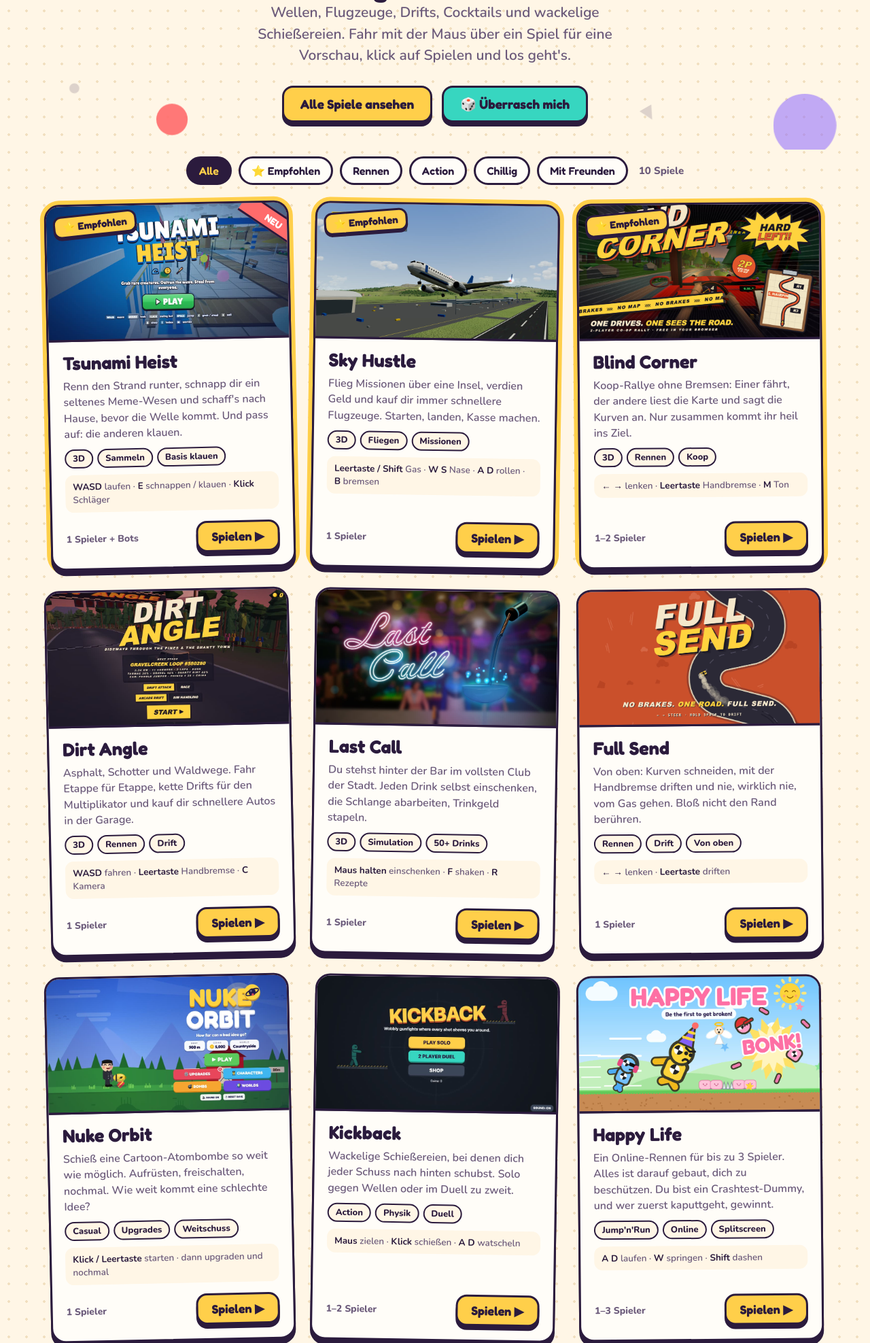
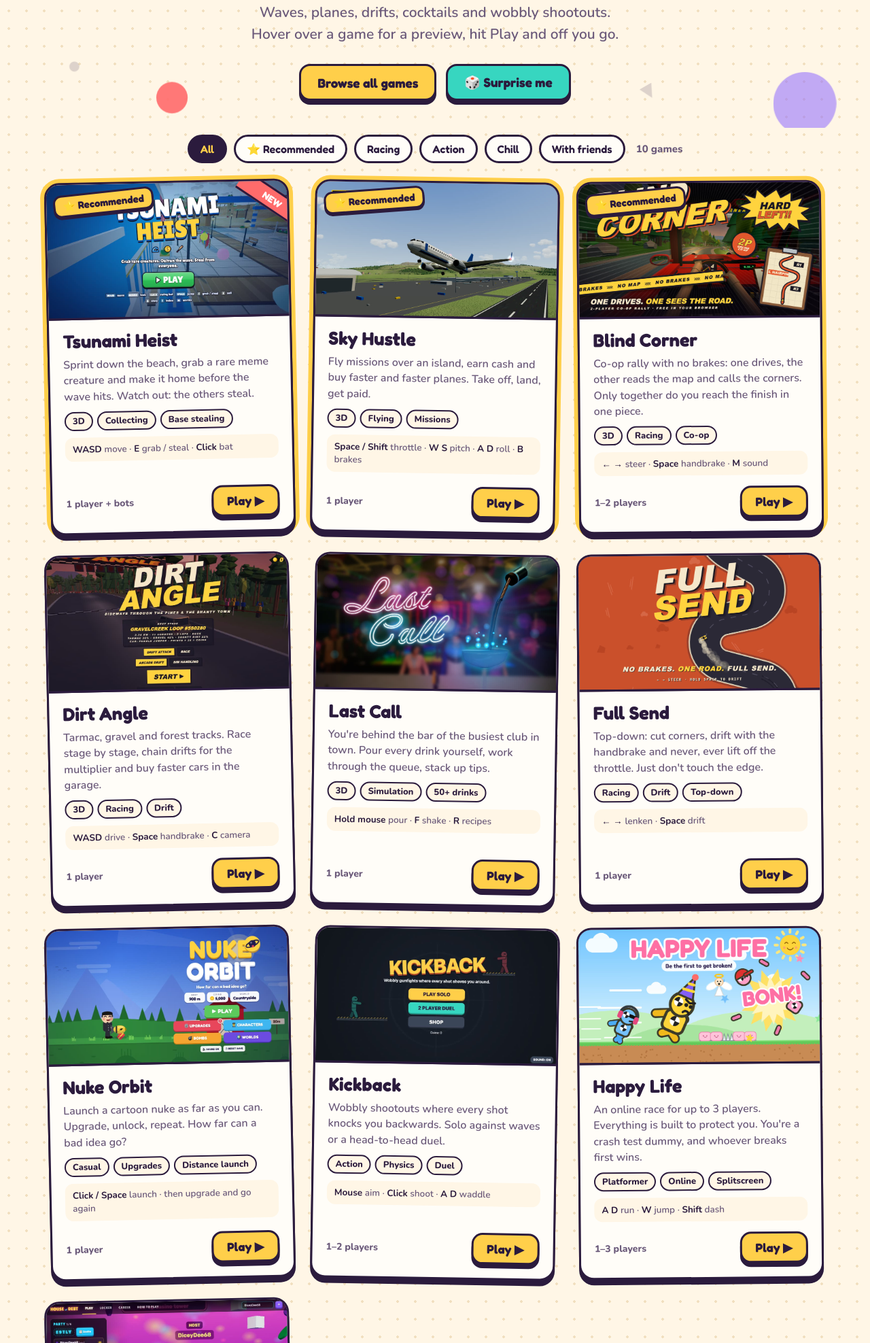
Before and after one commit to GameHalll/gamehalll.github.io, a plain HTML site: page index.html in a window 1280 px wide. Shown: the part 231-2206 px from the top of the page at 68% size. Drawn offline with nearby package versions, Linux system fonts and the light colour scheme.

Commit message:
Translate arcade page to English
Co-Authored-By: Claude Opus 5.5 <noreply@anthropic.com>

```diff
--- a/index.html
+++ b/index.html
@@ -1,9 +1,9 @@
 <!doctype html>
-<html lang="de">
+<html lang="en">
 <head>
 <meta charset="utf-8">
 <meta name="viewport" content="width=device-width,initial-scale=1">
-<title>Die Spielhalle</title>
+<title>The Arcade</title>
 <link rel="preconnect" href="https://fonts.googleapis.com">
 <link rel="preconnect" href="https://fonts.gstatic.com" crossorigin>
 <link href="https://fonts.googleapis.com/css2?family=Fredoka:wght@500;600;700&family=Nunito:wght@600;700;800&display=swap" rel="stylesheet" media="print" onload="this.media='all'">
@@ -127,143 +127,143 @@ footer .heart{color:var(--coral)}
   <div class="shape" style="left:30%;top:30px">✦</div>
   <div class="shape" style="right:24%;bottom:30px;animation-duration:12s">▲</div>
   <div class="shape" style="left:8%;bottom:70px;animation-duration:22s">●</div>
-  <span class="badge">10 Spiele · alles selbst gebaut</span>
-  <h1><span class="w w1">Die</span> <span class="w w2">Spielhalle</span></h1>
-  <p class="lead">Wellen, Flugzeuge, Drifts, Cocktails und wackelige Schießereien. Fahr mit der Maus über ein Spiel für eine Vorschau, klick auf Spielen und los geht's.</p>
+  <span class="badge">10 games · all home-made</span>
+  <h1><span class="w w1">The</span> <span class="w w2">Arcade</span></h1>
+  <p class="lead">Waves, planes, drifts, cocktails and wobbly shootouts. Hover over a game for a preview, hit Play and off you go.</p>
   <div class="hero-actions">
-    <a class="btn" href="#spiele">Alle Spiele ansehen</a>
-    <button class="btn mint" id="random" type="button">🎲 Überrasch mich</button>
+    <a class="btn" href="#games">Browse all games</a>
+    <button class="btn mint" id="random" type="button">🎲 Surprise me</button>
   </div>
 </header>
 
 <nav class="bar" aria-label="Filter">
-  <button class="chip" aria-pressed="true" data-f="all">Alle</button>
-  <button class="chip" aria-pressed="false" data-f="rec">⭐ Empfohlen</button>
-  <button class="chip" aria-pressed="false" data-f="race">Rennen</button>
+  <button class="chip" aria-pressed="true" data-f="all">All</button>
+  <button class="chip" aria-pressed="false" data-f="rec">⭐ Recommended</button>
+  <button class="chip" aria-pressed="false" data-f="race">Racing</button>
   <button class="chip" aria-pressed="false" data-f="action">Action</button>
-  <button class="chip" aria-pressed="false" data-f="chill">Chillig</button>
-  <button class="chip" aria-pressed="false" data-f="multi">Mit Freunden</button>
+  <button class="chip" aria-pressed="false" data-f="chill">Chill</button>
+  <button class="chip" aria-pressed="false" data-f="multi">With friends</button>
   <span class="count" id="count"></span>
 </nav>
 
-<main id="spiele">
+<main id="games">
   <div class="grid" id="grid">
 
     <article class="card rec" data-cat="rec action multi" data-media="tsunami">
-      <div class="art"><img decoding="async" src="media/tsunami.jpg" alt="Tsunami Heist Startbildschirm"><span class="recbadge">⭐ Empfohlen</span><span class="tagnew">NEU</span><span class="hint">Vorschau lädt…</span><span class="timer"></span></div>
+      <div class="art"><img decoding="async" src="media/tsunami.jpg" alt="Tsunami Heist title screen"><span class="recbadge">⭐ Recommended</span><span class="tagnew">NEW</span><span class="hint">Preview loading…</span><span class="timer"></span></div>
       <div class="body">
         <h3>Tsunami Heist</h3>
-        <p>Renn den Strand runter, schnapp dir ein seltenes Meme-Wesen und schaff's nach Hause, bevor die Welle kommt. Und pass auf: die anderen klauen.</p>
-        <div class="tags"><span>3D</span><span>Sammeln</span><span>Basis klauen</span></div>
-        <div class="keys"><b>WASD</b> laufen · <b>E</b> schnappen / klauen · <b>Klick</b> Schläger</div>
-        <div class="foot"><span class="players">1 Spieler + Bots</span><a class="btn" href="tsunami-heist/">Spielen ▶</a></div>
+        <p>Sprint down the beach, grab a rare meme creature and make it home before the wave hits. Watch out: the others steal.</p>
+        <div class="tags"><span>3D</span><span>Collecting</span><span>Base stealing</span></div>
+        <div class="keys"><b>WASD</b> move · <b>E</b> grab / steal · <b>Click</b> bat</div>
+        <div class="foot"><span class="players">1 player + bots</span><a class="btn" href="tsunami-heist/">Play ▶</a></div>
       </div>
     </article>
 
     <article class="card rec" data-cat="rec chill" data-media="sky">
-      <div class="art"><img decoding="async" src="media/sky.jpg" alt="Sky Hustle Cover"><span class="recbadge">⭐ Empfohlen</span><span class="hint">Vorschau lädt…</span><span class="timer"></span></div>
+      <div class="art"><img decoding="async" src="media/sky.jpg" alt="Sky Hustle Cover"><span class="recbadge">⭐ Recommended</span><span class="hint">Preview loading…</span><span class="timer"></span></div>
       <div class="body">
         <h3>Sky Hustle</h3>
-        <p>Flieg Missionen über eine Insel, verdien Geld und kauf dir immer schnellere Flugzeuge. Starten, landen, Kasse machen.</p>
-        <div class="tags"><span>3D</span><span>Fliegen</span><span>Missionen</span></div>
-        <div class="keys"><b>Leertaste / Shift</b> Gas · <b>W S</b> Nase · <b>A D</b> rollen · <b>B</b> bremsen</div>
-        <div class="foot"><span class="players">1 Spieler</span><a class="btn" href="sky-hustle/">Spielen ▶</a></div>
+        <p>Fly missions over an island, earn cash and buy faster and faster planes. Take off, land, get paid.</p>
+        <div class="tags"><span>3D</span><span>Flying</span><span>Missions</span></div>
+        <div class="keys"><b>Space / Shift</b> throttle · <b>W S</b> pitch · <b>A D</b> roll · <b>B</b> brakes</div>
+        <div class="foot"><span class="players">1 player</span><a class="btn" href="sky-hustle/">Play ▶</a></div>
       </div>
     </article>
 
     <article class="card rec" data-cat="rec race multi" data-media="blind">
-      <div class="art"><img decoding="async" src="media/blind.jpg" alt="Blind Corner Cover"><span class="recbadge">⭐ Empfohlen</span><span class="hint">Vorschau lädt…</span><span class="timer"></span></div>
+      <div class="art"><img decoding="async" src="media/blind.jpg" alt="Blind Corner Cover"><span class="recbadge">⭐ Recommended</span><span class="hint">Preview loading…</span><span class="timer"></span></div>
       <div class="body">
         <h3>Blind Corner</h3>
-        <p>Koop-Rallye ohne Bremsen: Einer fährt, der andere liest die Karte und sagt die Kurven an. Nur zusammen kommt ihr heil ins Ziel.</p>
-        <div class="tags"><span>3D</span><span>Rennen</span><span>Koop</span></div>
-        <div class="keys"><b>← →</b> lenken · <b>Leertaste</b> Handbremse · <b>M</b> Ton</div>
-        <div class="foot"><span class="players">1–2 Spieler</span><a class="btn" href="full-send/index.html">Spielen ▶</a></div>
+        <p>Co-op rally with no brakes: one drives, the other reads the map and calls the corners. Only together do you reach the finish in one piece.</p>
+        <div class="tags"><span>3D</span><span>Racing</span><span>Co-op</span></div>
+        <div class="keys"><b>← →</b> steer · <b>Space</b> handbrake · <b>M</b> sound</div>
+        <div class="foot"><span class="players">1–2 players</span><a class="btn" href="full-send/index.html">Play ▶</a></div>
       </div>
     </article>
 
     <article class="card" data-cat="race" data-media="dirt">
-      <div class="art"><img decoding="async" src="media/dirt.jpg" alt="Dirt Angle Startbildschirm"><span class="hint">Vorschau lädt…</span><span class="timer"></span></div>
+      <div class="art"><img decoding="async" src="media/dirt.jpg" alt="Dirt Angle title screen"><span class="hint">Preview loading…</span><span class="timer"></span></div>
       <div class="body">
         <h3>Dirt Angle</h3>
-        <p>Asphalt, Schotter und Waldwege. Fahr Etappe für Etappe, kette Drifts für den Multiplikator und kauf dir schnellere Autos in der Garage.</p>
-        <div class="tags"><span>3D</span><span>Rennen</span><span>Drift</span></div>
-        <div class="keys"><b>WASD</b> fahren · <b>Leertaste</b> Handbremse · <b>C</b> Kamera</div>
-        <div class="foot"><span class="players">1 Spieler</span><a class="btn" href="drift-game/">Spielen ▶</a></div>
+        <p>Tarmac, gravel and forest tracks. Race stage by stage, chain drifts for the multiplier and buy faster cars in the garage.</p>
+        <div class="tags"><span>3D</span><span>Racing</span><span>Drift</span></div>
+        <div class="keys"><b>WASD</b> drive · <b>Space</b> handbrake · <b>C</b> camera</div>
+        <div class="foot"><span class="players">1 player</span><a class="btn" href="drift-game/">Play ▶</a></div>
       </div>
     </article>
 
     <article class="card" data-cat="chill" data-media="lastcall">
-      <div class="art"><img decoding="async" src="media/lastcall.jpg" alt="Last Call Cover"><span class="hint">Vorschau lädt…</span><span class="timer"></span></div>
+      <div class="art"><img decoding="async" src="media/lastcall.jpg" alt="Last Call Cover"><span class="hint">Preview loading…</span><span class="timer"></span></div>
       <div class="body">
         <h3>Last Call</h3>
-        <p>Du stehst hinter der Bar im vollsten Club der Stadt. Jeden Drink selbst einschenken, die Schlange abarbeiten, Trinkgeld stapeln.</p>
-        <div class="tags"><span>3D</span><span>Simulation</span><span>50+ Drinks</span></div>
-        <div class="keys"><b>Maus halten</b> einschenken · <b>F</b> shaken · <b>R</b> Rezepte</div>
-        <div class="foot"><span class="players">1 Spieler</span><a class="btn" href="last-call/">Spielen ▶</a></div>
+        <p>You're behind the bar of the busiest club in town. Pour every drink yourself, work through the queue, stack up tips.</p>
+        <div class="tags"><span>3D</span><span>Simulation</span><span>50+ drinks</span></div>
+        <div class="keys"><b>Hold mouse</b> pour · <b>F</b> shake · <b>R</b> recipes</div>
+        <div class="foot"><span class="players">1 player</span><a class="btn" href="last-call/">Play ▶</a></div>
       </div>
     </article>
 
     <article class="card" data-cat="race" data-media="fullsend">
-      <div class="art"><img decoding="async" src="media/fullsend.jpg" alt="Full Send Cover"><span class="hint">Vorschau lädt…</span><span class="timer"></span></div>
+      <div class="art"><img decoding="async" src="media/fullsend.jpg" alt="Full Send Cover"><span class="hint">Preview loading…</span><span class="timer"></span></div>
       <div class="body">
         <h3>Full Send</h3>
-        <p>Von oben: Kurven schneiden, mit der Handbremse driften und nie, wirklich nie, vom Gas gehen. Bloß nicht den Rand berühren.</p>
-        <div class="tags"><span>Rennen</span><span>Drift</span><span>Von oben</span></div>
-        <div class="keys"><b>← →</b> lenken · <b>Leertaste</b> driften</div>
-        <div class="foot"><span class="players">1 Spieler</span><a class="btn" href="full-send/topdown.html">Spielen ▶</a></div>
+        <p>Top-down: cut corners, drift with the handbrake and never, ever lift off the throttle. Just don't touch the edge.</p>
+        <div class="tags"><span>Racing</span><span>Drift</span><span>Top-down</span></div>
+        <div class="keys"><b>← →</b> lenken · <b>Space</b> drift</div>
+        <div class="foot"><span class="players">1 player</span><a class="btn" href="full-send/topdown.html">Play ▶</a></div>
       </div>
     </article>
 
     <article class="card" data-cat="chill" data-media="nuke">
-      <div class="art"><img decoding="async" src="media/nuke.jpg" alt="Nuke Orbit Startbildschirm"><span class="hint">Vorschau lädt…</span><span class="timer"></span></div>
+      <div class="art"><img decoding="async" src="media/nuke.jpg" alt="Nuke Orbit title screen"><span class="hint">Preview loading…</span><span class="timer"></span></div>
       <div class="body">
         <h3>Nuke Orbit</h3>
-        <p>Schieß eine Cartoon-Atombombe so weit wie möglich. Aufrüsten, freischalten, nochmal. Wie weit kommt eine schlechte Idee?</p>
-        <div class="tags"><span>Casual</span><span>Upgrades</span><span>Weitschuss</span></div>
-        <div class="keys"><b>Klick / Leertaste</b> starten · dann upgraden und nochmal</div>
-        <div class="foot"><span class="players">1 Spieler</span><a class="btn" href="nuke-orbit/">Spielen ▶</a></div>
+        <p>Launch a cartoon nuke as far as you can. Upgrade, unlock, repeat. How far can a bad idea go?</p>
+        <div class="tags"><span>Casual</span><span>Upgrades</span><span>Distance launch</span></div>
+        <div class="keys"><b>Click / Space</b> launch · then upgrade and go again</div>
+        <div class="foot"><span class="players">1 player</span><a class="btn" href="nuke-orbit/">Play ▶</a></div>
       </div>
     </article>
 
     <article class="card" data-cat="action multi" data-media="kickback">
-      <div class="art"><img decoding="async" src="media/kickback.jpg" alt="Kickback Startbildschirm"><span class="hint">Vorschau lädt…</span><span class="timer"></span></div>
+      <div class="art"><img decoding="async" src="media/kickback.jpg" alt="Kickback title screen"><span class="hint">Preview loading…</span><span class="timer"></span></div>
       <div class="body">
         <h3>Kickback</h3>
-        <p>Wackelige Schießereien, bei denen dich jeder Schuss nach hinten schubst. Solo gegen Wellen oder im Duell zu zweit.</p>
-        <div class="tags"><span>Action</span><span>Physik</span><span>Duell</span></div>
-        <div class="keys"><b>Maus</b> zielen · <b>Klick</b> schießen · <b>A D</b> watscheln</div>
-        <div class="foot"><span class="players">1–2 Spieler</span><a class="btn" href="kickback/">Spielen ▶</a></div>
+        <p>Wobbly shootouts where every shot knocks you backwards. Solo against waves or a head-to-head duel.</p>
+        <div class="tags"><span>Action</span><span>Physics</span><span>Duel</span></div>
+        <div class="keys"><b>Mouse</b> aim · <b>Click</b> shoot · <b>A D</b> waddle</div>
+        <div class="foot"><span class="players">1–2 players</span><a class="btn" href="kickback/">Play ▶</a></div>
       </div>
     </article>
 
     <article class="card" data-cat="action multi" data-media="happylife">
-      <div class="art"><img decoding="async" src="media/happylife.jpg" alt="Happy Life Cover"><span class="hint">Vorschau lädt…</span><span class="timer"></span></div>
+      <div class="art"><img decoding="async" src="media/happylife.jpg" alt="Happy Life Cover"><span class="hint">Preview loading…</span><span class="timer"></span></div>
       <div class="body">
         <h3>Happy Life</h3>
-        <p>Ein Online-Rennen für bis zu 3 Spieler. Alles ist darauf gebaut, dich zu beschützen. Du bist ein Crashtest-Dummy, und wer zuerst kaputtgeht, gewinnt.</p>
-        <div class="tags"><span>Jump'n'Run</span><span>Online</span><span>Splitscreen</span></div>
-        <div class="keys"><b>A D</b> laufen · <b>W</b> springen · <b>Shift</b> dashen</div>
-        <div class="foot"><span class="players">1–3 Spieler</span><a class="btn" href="happy-life/">Spielen ▶</a></div>
+        <p>An online race for up to 3 players. Everything is built to protect you. You're a crash test dummy, and whoever breaks first wins.</p>
+        <div class="tags"><span>Platformer</span><span>Online</span><span>Splitscreen</span></div>
+        <div class="keys"><b>A D</b> run · <b>W</b> jump · <b>Shift</b> dash</div>
+        <div class="foot"><span class="players">1–3 players</span><a class="btn" href="happy-life/">Play ▶</a></div>
       </div>
     </article>
 
     <article class="card" data-cat="multi action" data-media="debt">
-      <div class="art"><img decoding="async" src="media/debt.jpg" alt="House of Debt Lobby"><span class="hint">Vorschau lädt…</span><span class="timer"></span></div>
+      <div class="art"><img decoding="async" src="media/debt.jpg" alt="House of Debt Lobby"><span class="hint">Preview loading…</span><span class="timer"></span></div>
       <div class="body">
         <h3>House of Debt</h3>
-        <p>Chaotisches Koop-Casino in 3D. Euer Team schuldet dem Haus 250.000 Punkte: Automaten knacken, Tagesziel schaffen, vier Etagen hochklettern. Nur Spielpunkte, kein echtes Geld.</p>
-        <div class="tags"><span>3D</span><span>Koop</span><span>Online</span></div>
-        <div class="note">Online-Version folgt – läuft nur lokal mit eigenem Spielserver.</div>
-        <div class="foot"><span class="players">1–6 Spieler</span><span class="btn" style="opacity:.5;pointer-events:none">Bald ▶</span></div>
+        <p>Chaotic co-op casino in 3D. Your team owes the house 250,000 points: crack machines, hit the daily target, climb four floors. Play points only, no real money.</p>
+        <div class="tags"><span>3D</span><span>Co-op</span><span>Online</span></div>
+        <div class="note">Online version coming soon.</div>
+        <div class="foot"><span class="players">1–6 players</span><span class="btn" style="opacity:.5;pointer-events:none">Soon ▶</span></div>
       </div>
     </article>
 
   </div>
-  <p class="empty" id="empty">Hier ist gerade nichts. Probier einen anderen Filter!</p>
+  <p class="empty" id="empty">Nothing here right now. Try another filter!</p>
 </main>
 
-<footer>Gebaut mit viel Kaffee und <span class="heart">♥</span> · Viel Spaß beim Zocken!</footer>
+<footer>Built with lots of coffee and <span class="heart">♥</span> · Have fun playing!</footer>
 
 <script>
 const cards=[...document.querySelectorAll('.card')];
@@ -273,7 +273,7 @@ function apply(f){
   let n=0;
   cards.forEach(c=>{const ok=f==='all'||c.dataset.cat.split(' ').includes(f); c.classList.toggle('hide',!ok); if(ok)n++;});
   chips.forEach(ch=>ch.setAttribute('aria-pressed',ch.dataset.f===f));
-  count.textContent=n+(n===1?' Spiel':' Spiele');
+  count.textContent=n+(n===1?' game':' games');
   document.getElementById('empty').style.display=n?'none':'block';
 }
 chips.forEach(ch=>ch.addEventListener('click',()=>apply(ch.dataset.f)));
```
